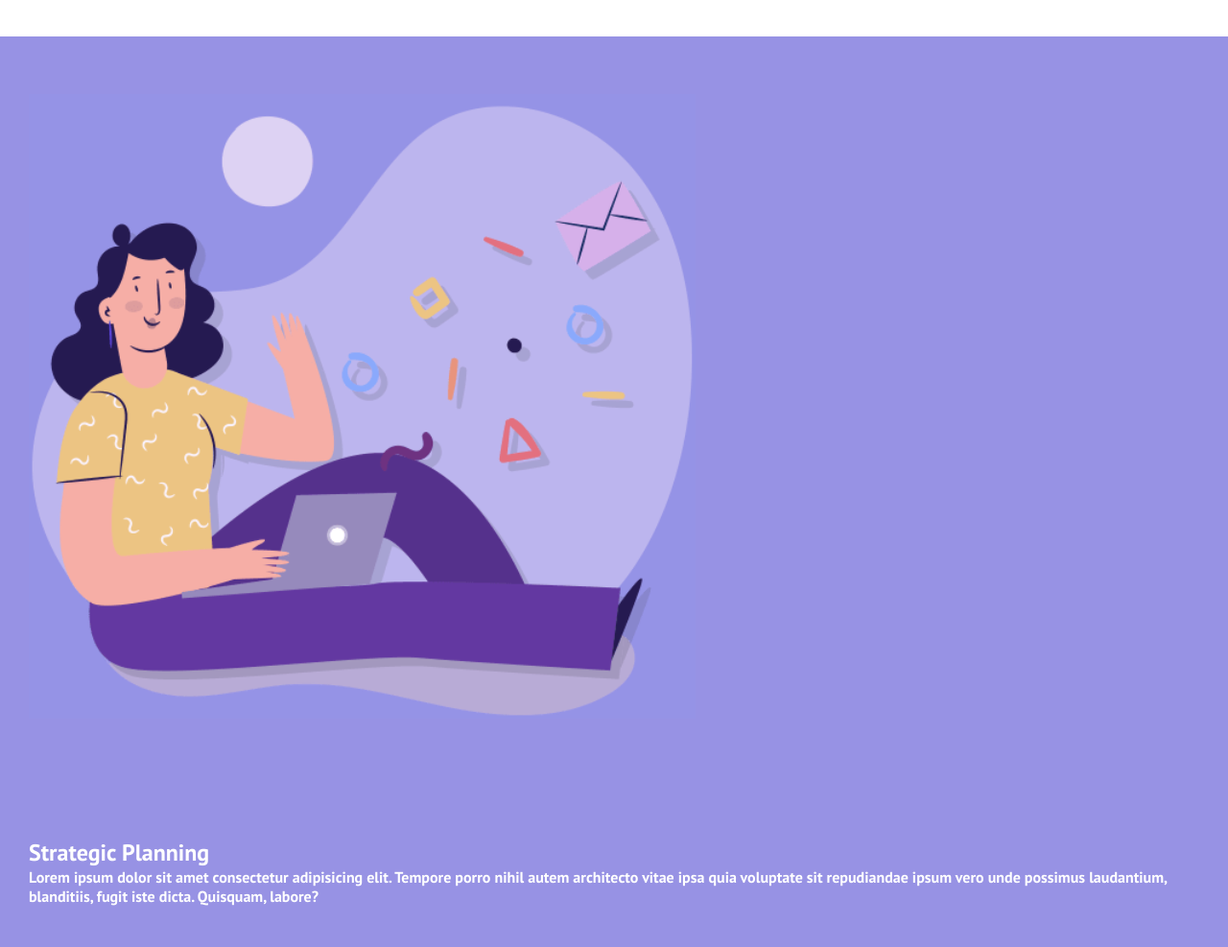
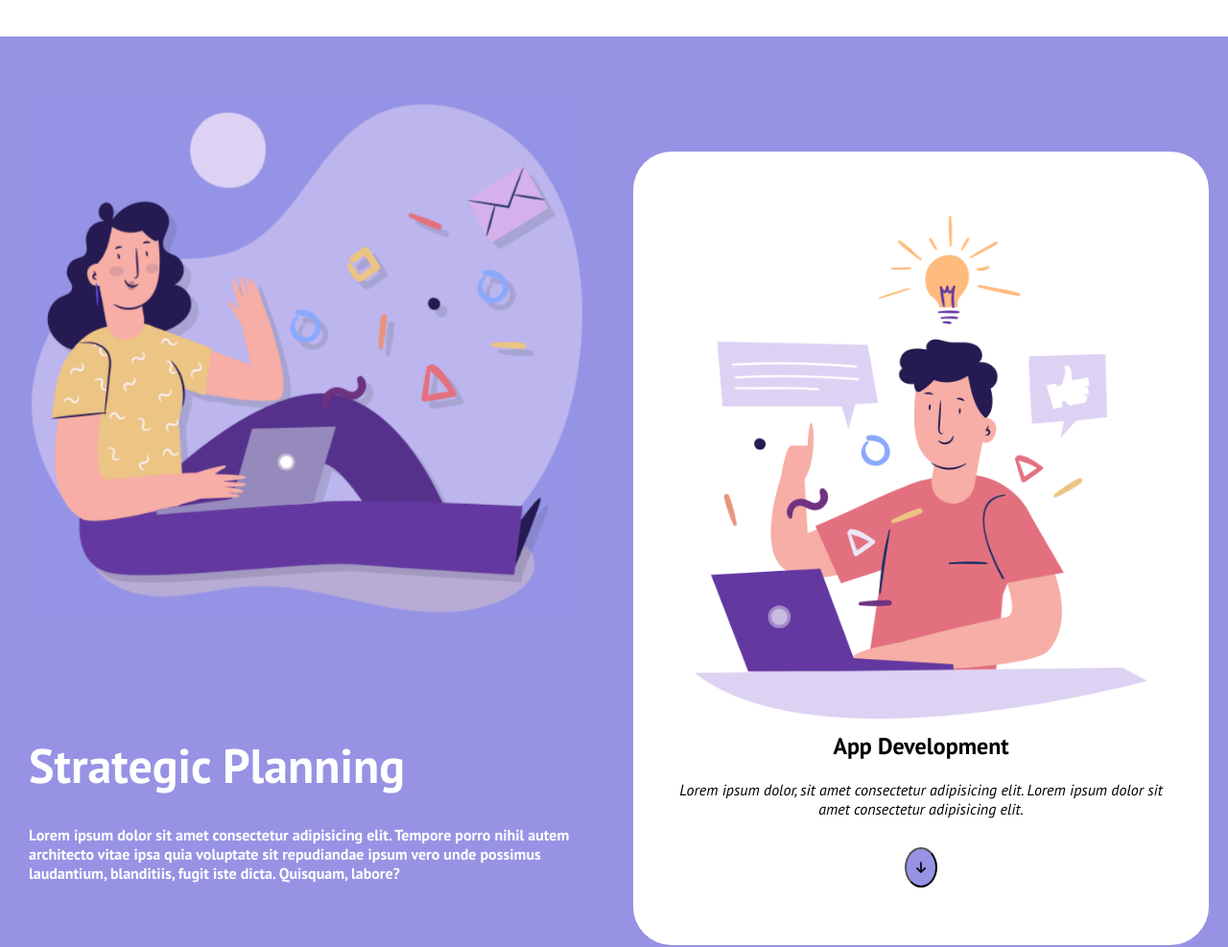
Before and after one commit to FRAALES/htmlcss-responsive-layout, a plain HTML site: page index.html in a window 1280 px wide. Shown: the part 1040-2027 px from the top of the page at 96% size. Drawn offline with Linux system fonts and the light colour scheme.

Commit message:
planning section FINITO

```diff
--- a/css/file.css
+++ b/css/file.css
@@ -49,7 +49,7 @@ header .container {
     display: none;
 }
 
-    /* versione desktop and tablet header */
+    /* versione DESKTOP header */
 
     @media screen and (min-width: 810px) {
         #menumobile{
@@ -139,7 +139,7 @@ header .container {
 
 
 
-/* versione tablet main
+/* versione TABLET main
     sezione developer */
 
     @media screen and (min-width: 375px) {
@@ -168,12 +168,7 @@ header .container {
 
  }
 
-
-
-
-
-
-    /* versione desktop main
+    /* versione DESKTOP main
     sezione developer */
     @media screen and (min-width: 810px) {
 
@@ -181,8 +176,6 @@ header .container {
             display: flex;
 
        }
-
-
     }
 
 
@@ -221,24 +214,42 @@ header .container {
        .arrow-down{
         color: black;
         background-color: #9792e4;
-        border-radius: 100px;
-        line-height: 50px;
+        border-radius: 50%;
         padding: 10px;
+        margin-top: 30px;
+       }
+
+       #h1-planning{
+            font-size: 50px;
+            margin-bottom: 30px;
+       }
+
+       #p-planning{
+        margin-top: 20px;
        }
 
 
 
-            /* versione desktop and tablet main
+            /* versione DESKTOP main
                 sezione planning */
 
 
+            @media screen and (min-width: 810px) {
+
+            .container-purple{
+                display: flex;
+            }
+
+            .col-planning{
+                width: 50%;
+            }
+
+            #col-planning-right{
+                margin-top: 100px;
+            }
 
 
-
-
-
-
-
+            }
 
 
 
--- a/index.html
+++ b/index.html
@@ -156,36 +156,41 @@
         <section>
             <div class="container-purple">
 
+                <div class="col-planning">
                     <div class="planning1">
                         <img src="assets (4)/img/planning1.png" alt="">
                     </div>
 
 
                     <div class="planning-scritto">
-                    <h1>Strategic Planning</h1>
+                        <h1 id="h1-planning">Strategic Planning</h1>
                         <p>
                             Lorem ipsum dolor sit amet consectetur adipisicing elit. Tempore porro nihil autem architecto vitae ipsa quia voluptate sit repudiandae ipsum vero unde possimus laudantium, blanditiis, fugit iste dicta. Quisquam, labore?
                         </p>
 
 
                     </div>
+                </div>
 
+                <div id="col-planning-right" class="col-planning">
                     <div class="planning2">
                         <img src="assets (4)/img/planning2.png" alt="">
                         <h1>
                             App Development
                         </h1>
-                    <p>
-                        <em>Lorem ipsum dolor, sit amet consectetur adipisicing elit. Quae nemo sapiente ut minima laudantium voluptatem fugit magni praesentium et ipsa cumque unde atque sequi necessitatibus, facere rem quaerat consectetur libero?</em>
+                        <p id="p-planning">
+                            <em>Lorem ipsum dolor, sit amet consectetur adipisicing elit. Lorem ipsum dolor sit amet consectetur adipisicing elit. </em>
                         </p>
 
-                    <div class="arrow-down">
+                        <div>
+                            <button class="arrow-down">
                                 <i class="fa-solid fa-arrow-down"></i>
+                            </button>
+                        </div>
 
                     </div>
 
                 </div>
-
 
 
 
```
Lines whose indentation alone changed are shown as unchanged.
